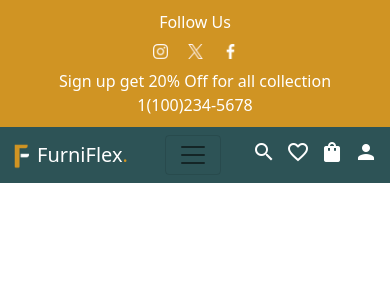
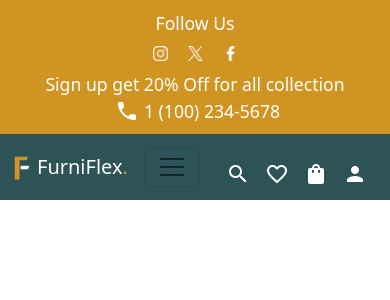
Before and after one commit to vimanshaMJ/FurniFlex-design, a React (Create React App) app: page / in a window 390 px wide. Shown: the top 300 px of the page. Built offline with nearby package versions, Linux system fonts and the light colour scheme.

Commit message:
style: media queries

```diff
--- a/src/Components/Navbar.jsx
+++ b/src/Components/Navbar.jsx
@@ -14,7 +14,7 @@ export default function MainNavbar() {
 
       <Navbar expand="lg" className="bg-body-tertiary">
         <Container>
-          <div className="col-lg-2 col-md-4">
+          <div className="col-lg-2 col-md-4 col-sm-6">
             <Navbar.Brand
               href=""
               className={classes.logoText}
@@ -27,7 +27,10 @@ export default function MainNavbar() {
             </Navbar.Brand>
           </div>
 
-          <div className="col-lg-8 col-md-4" style={{ textAlign: "center" }}>
+          <div
+            className="col-lg-8 col-md-4 col-sm-6"
+            style={{ textAlign: "center" }}
+          >
             <Navbar.Toggle aria-controls="basic-navbar-nav" />
             <Navbar.Collapse id="basic-navbar-nav">
               <Nav className="mx-auto">
@@ -53,7 +56,7 @@ export default function MainNavbar() {
             </Navbar.Collapse>
           </div>
 
-          <div className="col-lg-2 col-md-4" style={{ textAlign: "right" }}>
+          <div className={`col-lg-2 col-md-4 col-sm-12 ${classes.icons}`}>
             <Button className={classes.icon}>
               <span class="material-icons">search</span>
             </Button>
--- a/src/Components/Navbar.module.css
+++ b/src/Components/Navbar.module.css
@@ -1,5 +1,7 @@
 .container {
+  position: static;
   background-color: #2d5356;
+  font-size: 1.1rem;
 }
 .logo1 {
   width: 20px;
@@ -12,7 +14,7 @@
   color: white !important;
   position: relative;
   padding-bottom: 5px;
-  margin: 0 10px;
+  margin: 5px 10px;
 }
 
 .navLink:hover::after {
@@ -38,13 +40,41 @@
   transform: scaleX(0);
   transition: transform 0.3s ease-in-out;
 }
+
+.icons {
+  display: flex;
+  justify-content: flex-end;
+}
 .icon {
   color: white;
   background-color: transparent;
   border: none;
   padding: 0;
-  margin-left: 10px;
+  margin-left: 15px;
 }
 .icon:hover {
   background-color: transparent;
+  border: none;
 }
+.icon:focus {
+  background-color: transparent;
+  border: none;
+}
+@media (max-width: 768px) {
+  .icons {
+    display: flex;
+    justify-content: center;
+    margin-top: 20px;
+  }
+}
+
+@media (max-width: 576px) {
+  .icons {
+    margin-top: 0;
+  }
+}
+@media (max-width: 408px) {
+  .icons {
+    margin: 20px auto 0 auto;
+  }
+}
--- a/src/Components/TopNavbar.jsx
+++ b/src/Components/TopNavbar.jsx
@@ -17,23 +17,28 @@ export default function TopNavbar() {
               <Link to="https://www.instagram.com/">
                 <Image src={instagram} className={classes.socielIcon} />
               </Link>
-              <Link to="https://www.instagram.com/">
+              <Link to="https://www.twitter.com/">
                 <Image src={twitter} className={classes.socielIcon} />
               </Link>
-              <Link to="https://www.instagram.com/">
+              <Link to="https://www.facebook.com/">
                 <Image src={facebook} className={classes.socielIcon} />
               </Link>
             </div>
           </div>
 
           <div className="col-lg-6">
-            <p className={classes.text}>
+            <p className={classes.text1}>
               Sign up get 20% Off for all collection
             </p>
           </div>
 
           <div className="col-lg-3">
-            <p className={classes.text}>1(100)234-5678 </p>
+            <p className={classes.text2}>
+              <span className={`material-icons ${classes.phoneIcon}`}>
+                phone
+              </span>
+              1 (100) 234-5678
+            </p>
           </div>
         </div>
       </div>
--- a/src/Components/TopNavbar.module.css
+++ b/src/Components/TopNavbar.module.css
@@ -1,8 +1,10 @@
 .topNavbarContainer {
+  position: static;
   display: flex;
   align-items: center;
   background-color: #d09423;
   padding: 10px 0;
+  font-size: 1.1rem;
 }
 .topRow {
   display: flex;
@@ -21,9 +23,19 @@
   color: white;
   margin: 0 5px;
 }
-.text {
+.text1 {
   margin: 0;
 }
+.text2 {
+  display: flex;
+  margin: 0;
+  justify-content: right;
+  align-items: center;
+}
+.phoneIcon {
+  margin: 0 5px;
+}
+
 .socielIcon {
   display: inline-flex;
   width: 35px;
@@ -54,4 +66,7 @@ a {
   .firstCol {
     display: inline;
   }
+  .text2 {
+    justify-content: center;
+  }
 }
```
